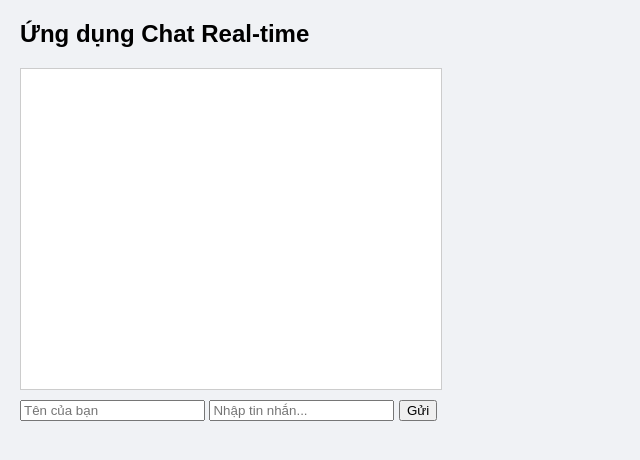
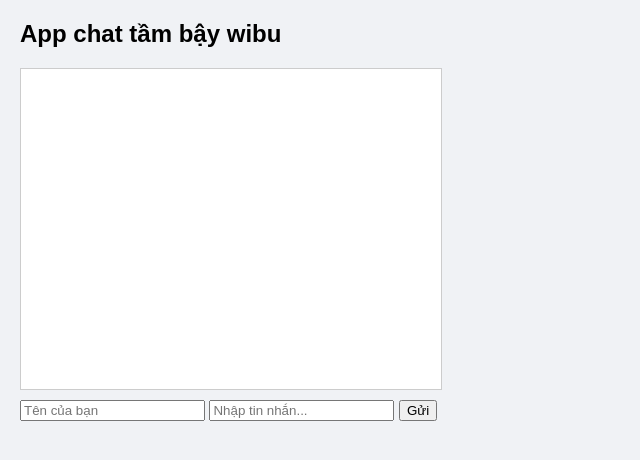
Before and after one commit to ngophuocsang3005/game2dmoi, a plain HTML site: page frontend/public/index.html in a window 1280 px wide. Shown: the whole page, without its empty margins (0-640 px from the left). Drawn offline with nearby package versions, Linux system fonts and the light colour scheme; no server answers.

Commit message:
Update H2 title and start script

```diff
--- a/backend/package.json
+++ b/backend/package.json
@@ -2,8 +2,9 @@
   "name": "backend",
   "version": "1.0.0",
   "description": "",
-  "main": "index.js",
+  "main": "server.js",
   "scripts": {
+    "start": "node server.js",
     "test": "echo \"Error: no test specified\" && exit 1"
   },
   "keywords": [],
--- a/frontend/public/index.html
+++ b/frontend/public/index.html
@@ -13,7 +13,7 @@
 </head>
 <body>
 
-    <h2>Ứng dụng Chat Real-time</h2>
+    <h2>App chat tầm bậy wibu</h2>
     <div id="chat-box"></div>
 
     <input type="text" id="usernameInput" placeholder="Tên của bạn">
```
